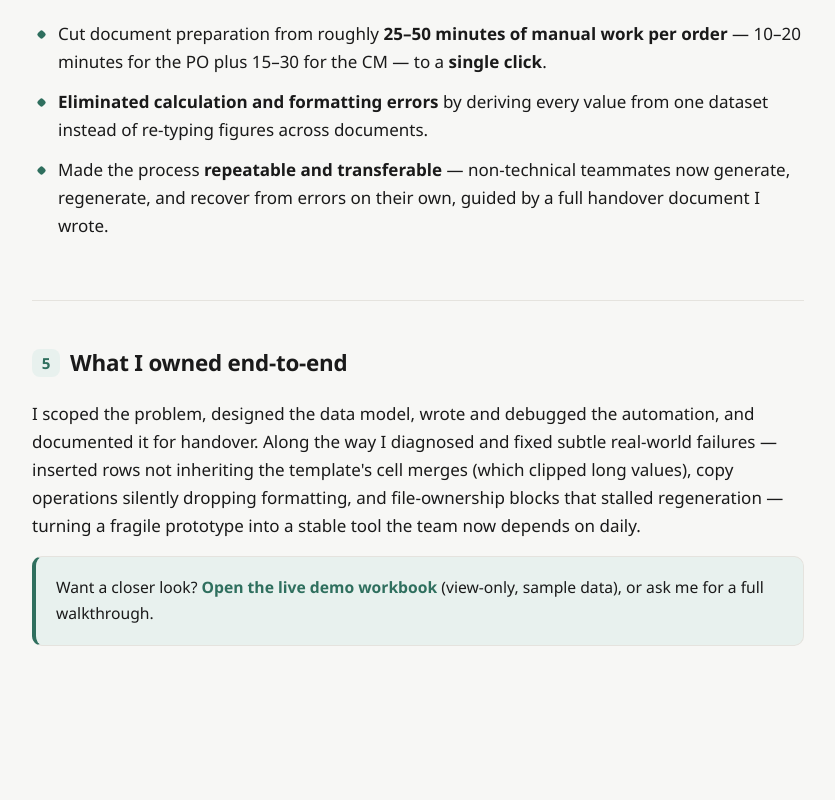
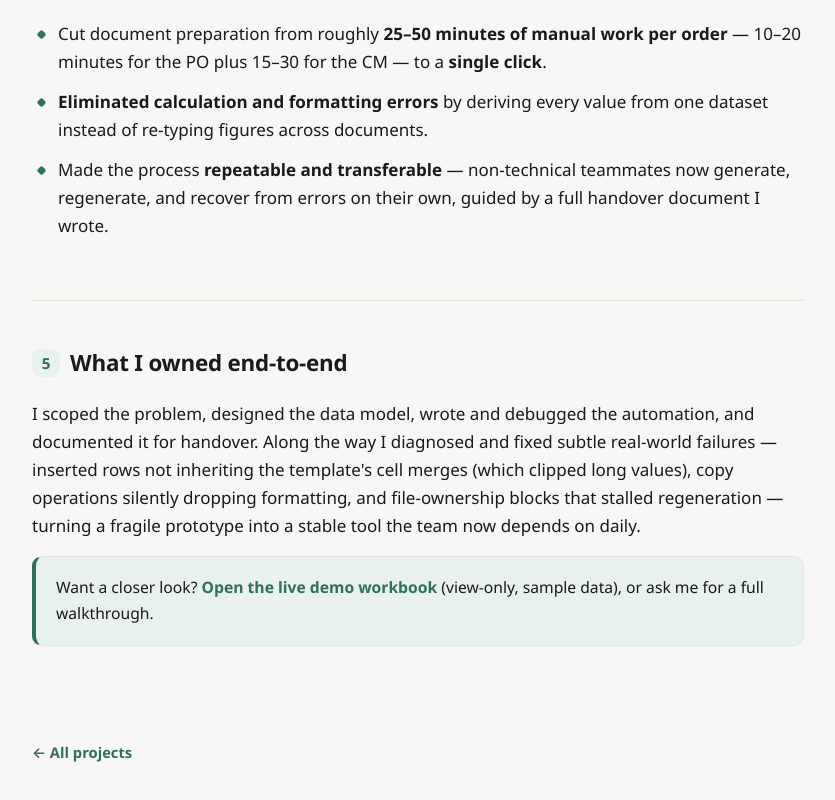
Before and after one commit to audreasisy/portfolio, a plain HTML site: page pocm.html in a window 1280 px wide. Shown: the part 6969-7769 px from the top of the page, without its empty margins (222-1057 px from the left). Drawn offline with Linux system fonts and the light colour scheme.

Commit message:
Update pocm.html

```diff
--- a/pocm.html
+++ b/pocm.html
@@ -432,8 +432,9 @@ function stampPoTemplate_(ssId, type) {
     </div>
   </section>
 
-  <footer>
-  </footer>
+ <footer>
+  <a class="backlink" href="./">← All projects</a>
+</footer>
 
 </div>
 </body>
```
